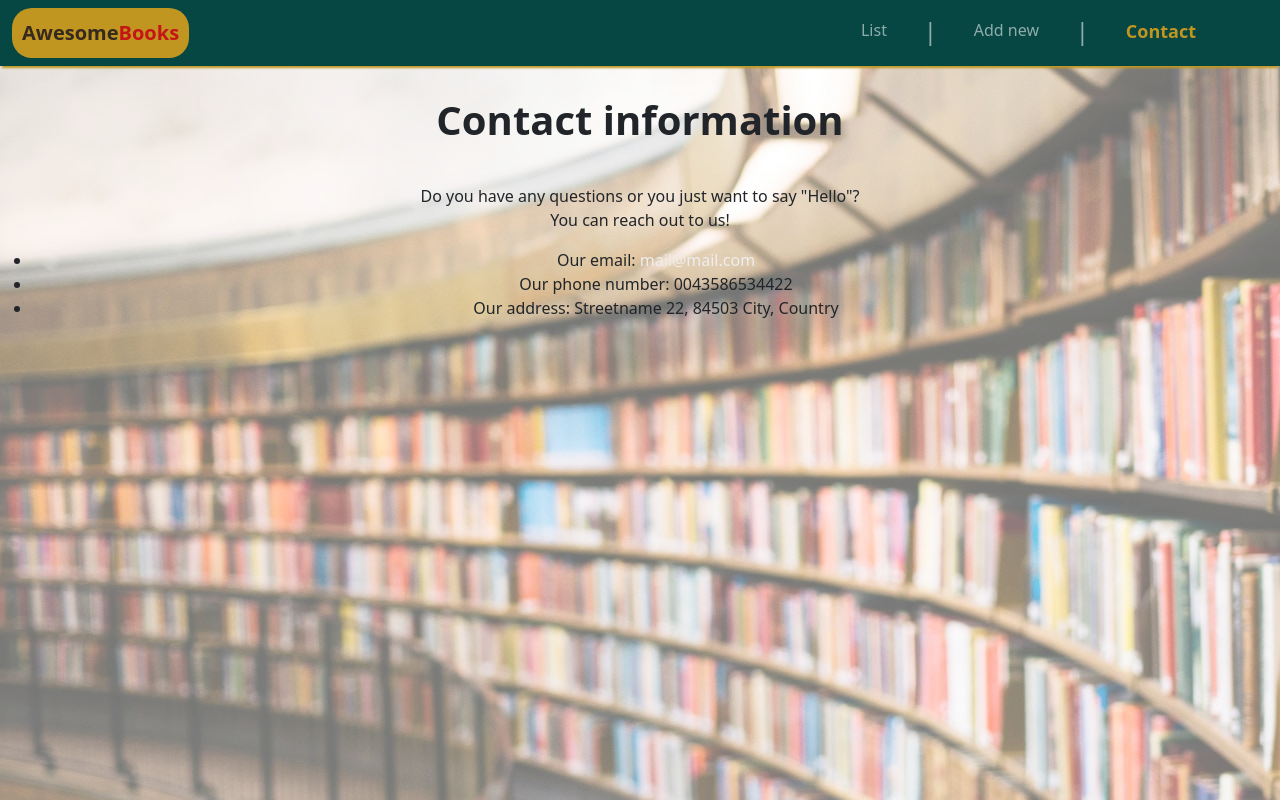
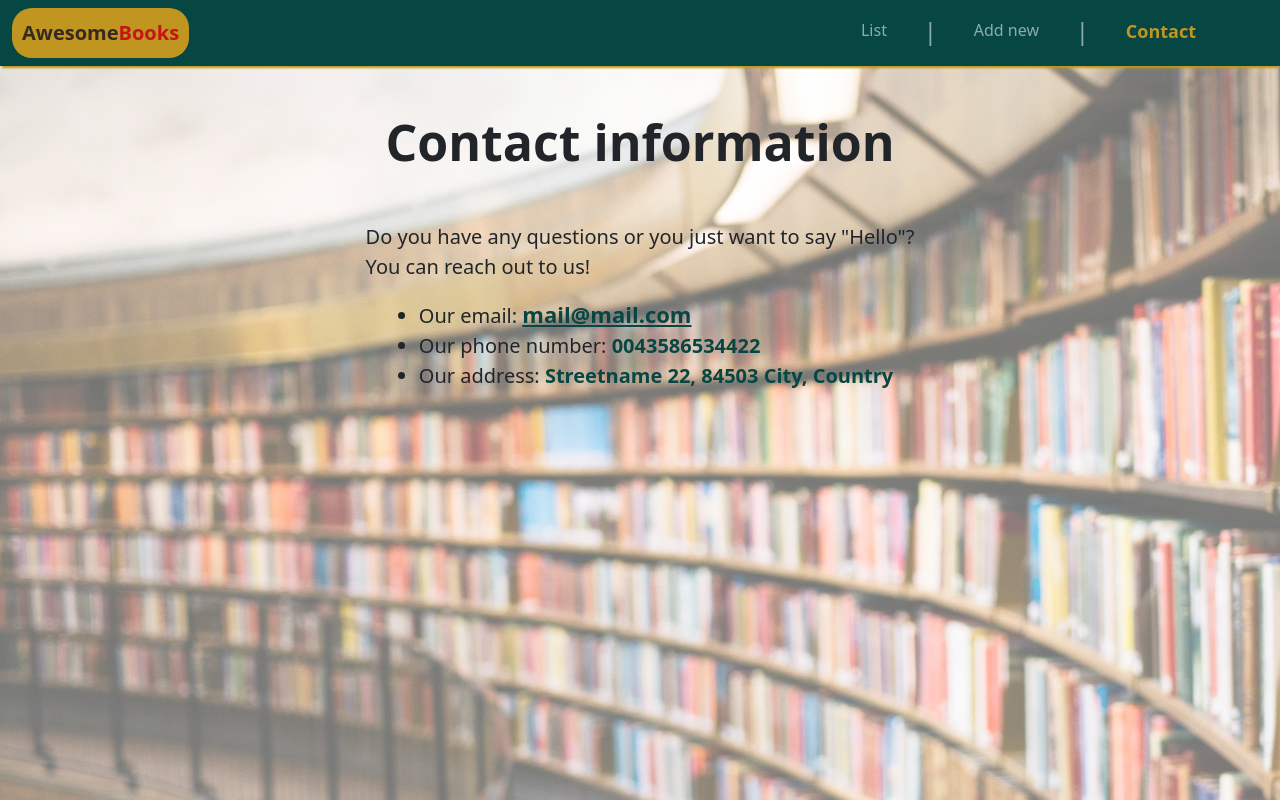
Before and after one commit to Kingjosh007/awesome-books, a website with bundled scripts: page index.html in a window 1280 px wide. Both pictures are taken after a click on the link "Contact". Built offline with nearby package versions, Linux system fonts and the light colour scheme; a web font is replaced by a local one.

Commit message:
Style contact section

```diff
--- a/css/style.css
+++ b/css/style.css
@@ -6,7 +6,7 @@
 
 body {
   text-align: center;
-  margin-top: 4em;
+  margin-top: 5em;
 }
 
 .navbar {
@@ -65,7 +65,6 @@ a:hover {
   width: 100%;
   height: 100%;
   overflow: hidden;
-  background-color: rgb(16, 53, 9);
   position: fixed;
   top: 0;
   left: 0;
@@ -142,6 +141,33 @@ main {
   display: block;
 }
 
+#contact.show {
+  text-align: justify;
+  font-size: 20px;
+  padding-inline: 2em;
+  display: flex;
+  flex-direction: column;
+  align-items: center;
+}
+
+#contact.show .info {
+  font-weight: bold;
+  color:rgb(6, 71, 68) !important;
+}
+
+#contact.show a {
+  font-size: 22px;
+  text-decoration: underline;
+}
+
+#contact.show a:hover {
+  color: rgb(54, 41, 29) !important;
+}
+
+#contact ul {
+  text-align: left;
+}
+
 @media all and (min-width: 992px) {
   .navbar .navbar-nav {
     display: flex;
--- a/index.html
+++ b/index.html
@@ -78,9 +78,9 @@
         <h2 class="sectionTitle">Contact information</h2>
         <p>Do you have any questions or you just want to say "Hello"? <br> You can reach out to us!</p>
         <ul>
-            <li>Our email: <a href="mailto:mail@mail.com" target="_blank" rel="noreferrer noopener">mail@mail.com</a></li>
-            <li>Our phone number: <span id="tel">0043586534422</span></li>
-            <li>Our address: <span id="address">Streetname 22, 84503 City, Country</span></li>
+            <li>Our email: <a href="mailto:mail@mail.com" target="_blank" rel="noreferrer noopener" class="info">mail@mail.com</a></li>
+            <li>Our phone number: <span class="info" id="tel">0043586534422</span></li>
+            <li>Our address: <span class="info" id="address">Streetname 22, 84503 City, Country</span></li>
         </ul>
        </section>
     </main>
```
